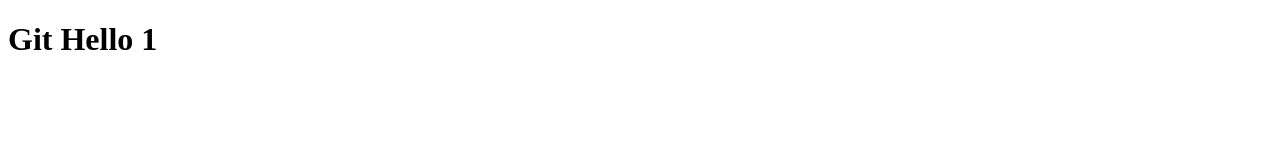
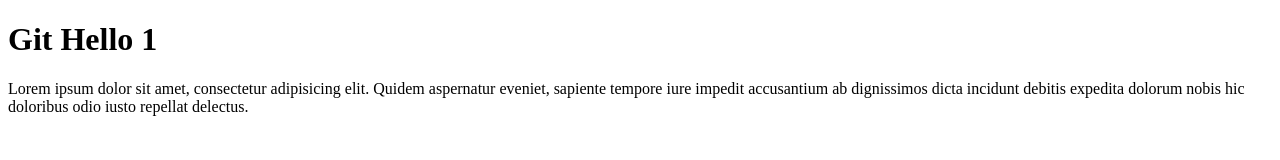
Before and after one commit to TURP1/First-repo, a plain HTML site: page sadsa.html in a window 1280 px wide. Drawn offline with Linux system fonts and the light colour scheme.

Commit message:
text add

```diff
--- a/sadsa.html
+++ b/sadsa.html
@@ -8,5 +8,6 @@
 </head>
 <body>
     <h1>Git Hello 1</h1>
+    Lorem ipsum dolor sit amet, consectetur adipisicing elit. Quidem aspernatur eveniet, sapiente tempore iure impedit accusantium ab dignissimos dicta incidunt debitis expedita dolorum nobis hic doloribus odio iusto repellat delectus.
 </body>
 </html>
```
